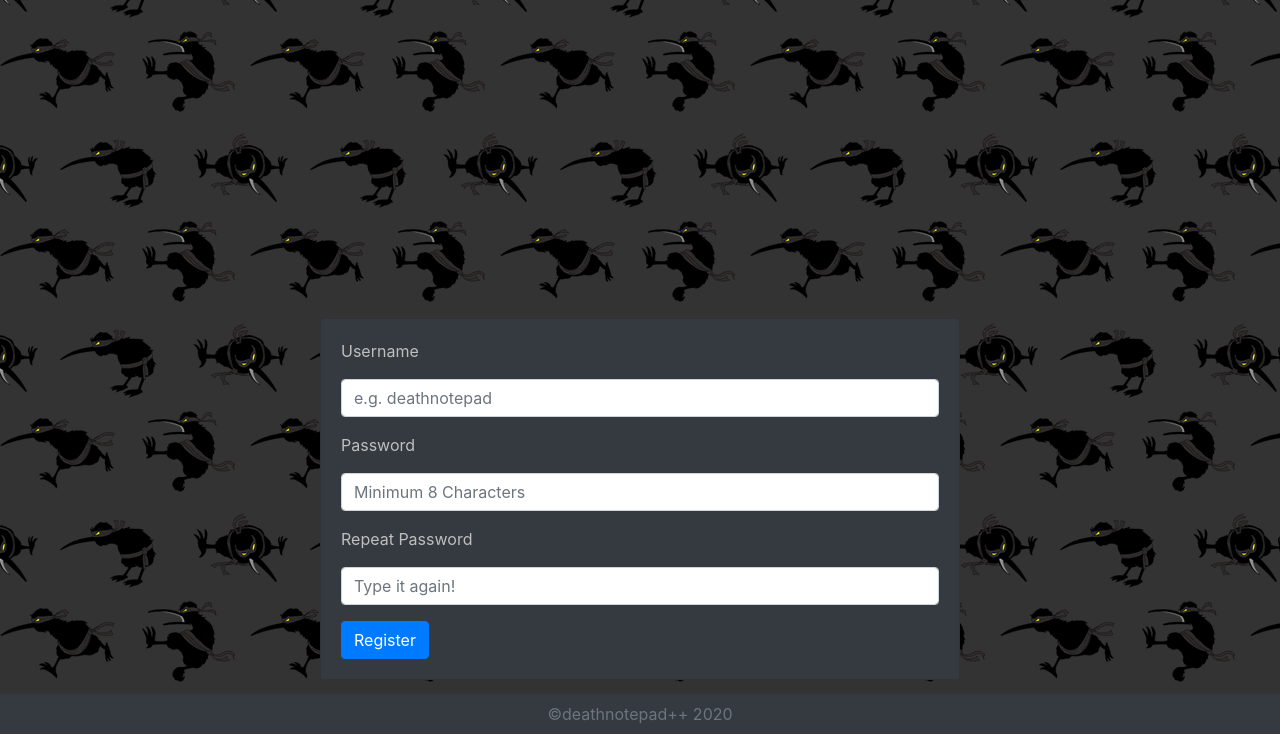
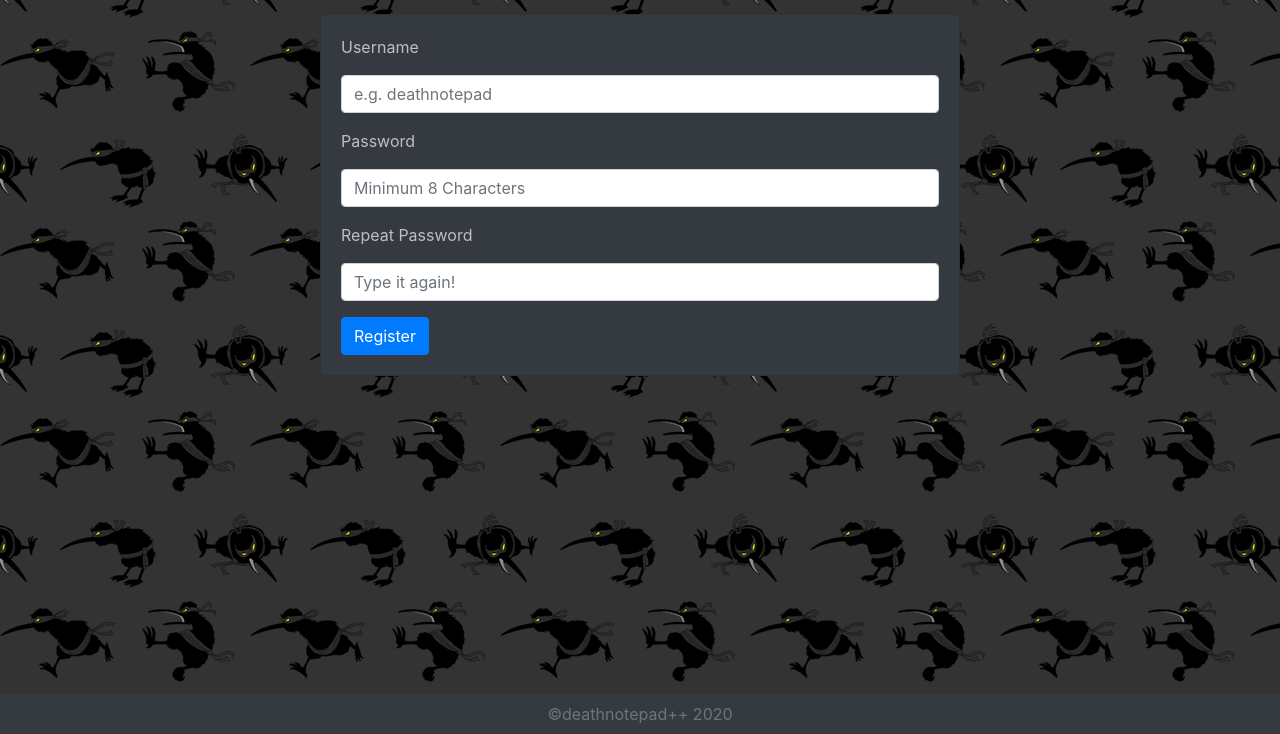
Before and after one commit to Mabedin00/deathnotepadPlusPlus, a Flask app: page /register in a window 1280 px wide. Shown: the part 66-800 px from the top of the page. Run offline with Flask 2, Linux system fonts and the light colour scheme; some libraries are stand-ins or nearby versions.

Commit message:
fixed placement of flashes on auth pages

```diff
--- a/dethpad/static/css/auth.css
+++ b/dethpad/static/css/auth.css
@@ -1,4 +1,4 @@
 .card {
     width: 50%;
-    margin-top: 30%;
+    margin-top: 10vh;
 }
--- a/dethpad/templates/base.html
+++ b/dethpad/templates/base.html
@@ -40,7 +40,7 @@
 
 <div class="container-md">
     {% for type, message in get_flashed_messages(with_categories=true) %}
-        <div class="alert alert-{{ type }} mx-auto alert-dismissable" role="alert" style="width:80%;text-align:center">
+        <div class="alert alert-{{ type }} mx-auto alert-dismissable" role="alert" style="width:80%; text-align:center; margin-top: 10vh">
             {{ message }}
             <button type="button" class="close" data-dismiss="alert" aria-label="Close">
                 <span aria-hidden="true">&times;</span>
```
